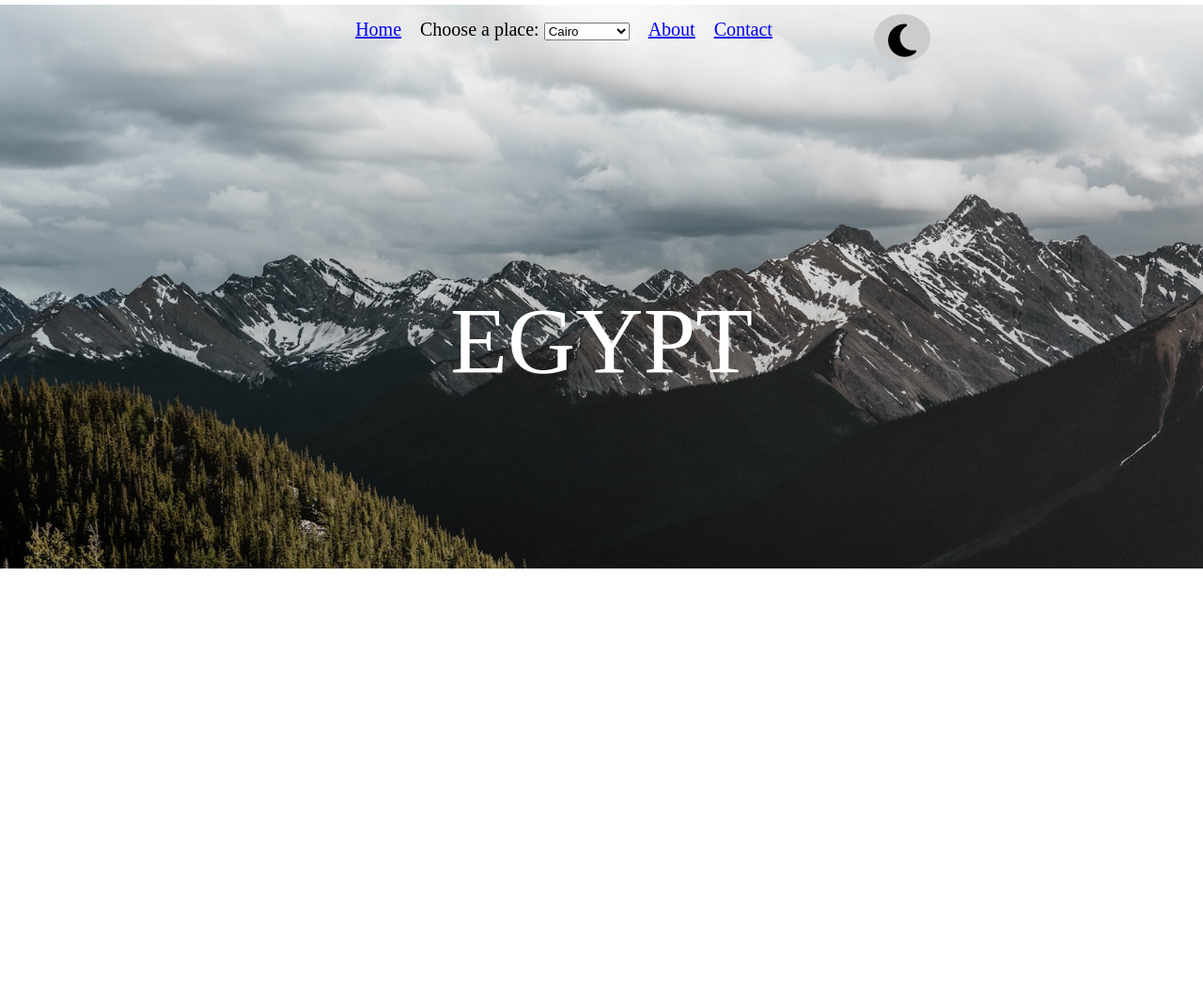
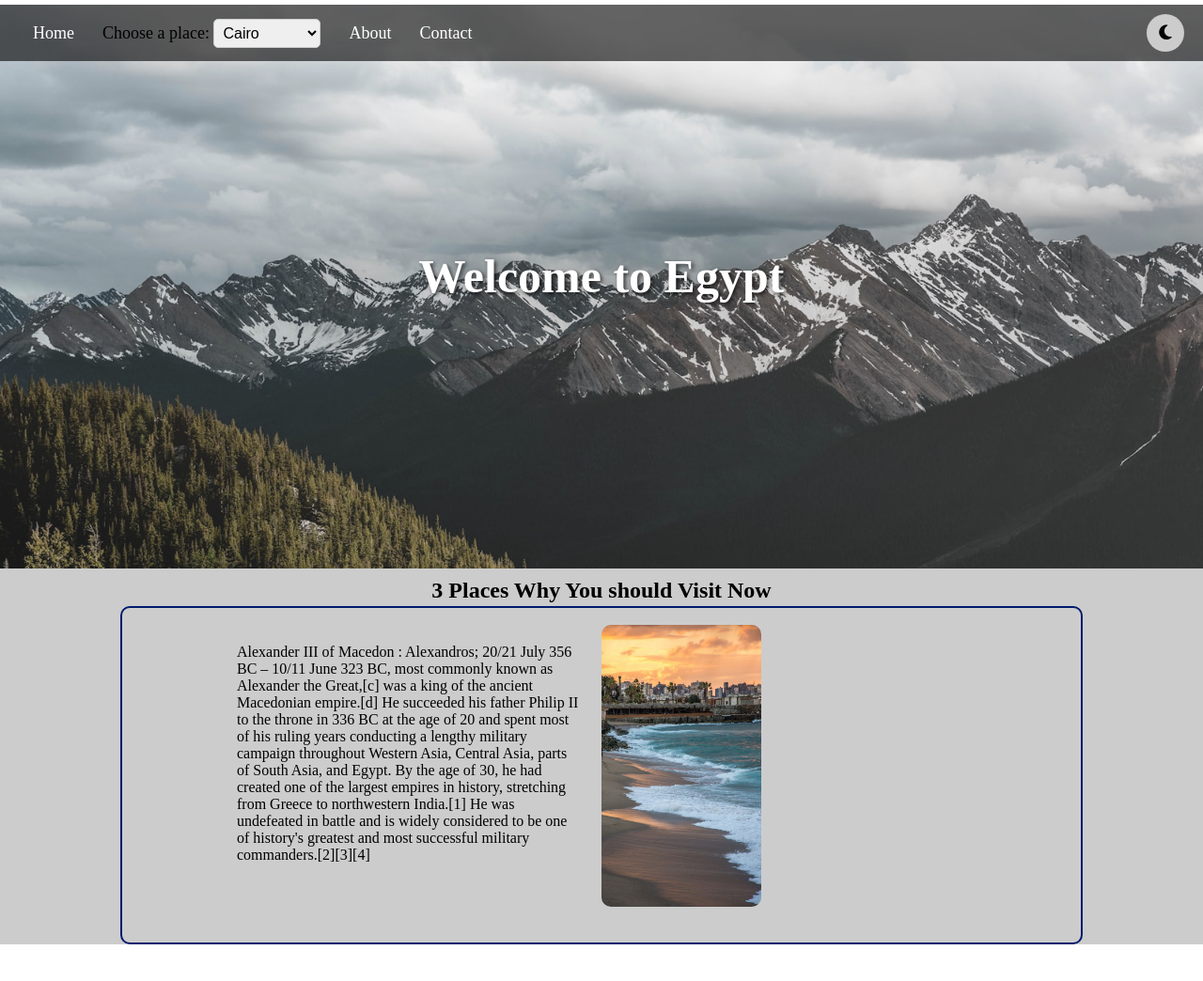
Before and after one commit to mostafasamehkasaba/Graduation-project, a plain HTML site: page index.html in a window 1280 px wide. Shown: the top 1044 px of the page at 94% size. Before the commit the page ends 800 px from the top, so only its background shows below. Drawn offline with Linux system fonts and the light colour scheme.

Commit message:
css Mostafa

```diff
--- a/index.html
+++ b/index.html
@@ -45,8 +45,37 @@
           <i class="fa-solid fa-sun light" id="light" class="light"></i>
         </div>
       </nav>
-      <div class="egypt_text">EGYPT</div>
+     <div class="background"></div>
+  <div class="content">
+    <h1 class="egypt_text">Welcome to Egypt</h1>
     </header>
+
+    <section class="threePlaces">
+
+      <h1 class="two_text"> 3 Places Why You should Visit Now </h1>
+
+
+      <div class="content_places">
+       <div class="space_betwween">
+
+         <div class="text_places">
+          <div class="alex_text">Alexander III of Macedon : Alexandros; 20/21 July 356 BC – 10/11 June 323 BC, most commonly known as Alexander the Great,[c] was a king of the ancient Macedonian empire.[d] He succeeded his father Philip II to the throne in 336 BC at the age of 20 and spent most of his ruling years conducting a lengthy military campaign throughout Western Asia, Central Asia, parts of South Asia, and Egypt. By the age of 30, he had created one of the largest empires in history, stretching from Greece to northwestern India.[1] He was undefeated in battle and is widely considered to be one of history's greatest and most successful military commanders.[2][3][4]</div>
+          <div class="Aswan_text"></div>
+          <div class="cairo_text"></div>
+        </div>
+
+
+        <div class="img_places">
+        <div class="img_one"></div>
+        <div class="img_two"></div>
+        <div class="img_three"></div>
+        </div>
+
+       </div>
+
+      </div>
+
+    </section>
 
     <script src="script.js"></script>
   </body>
--- a/script.js
+++ b/script.js
@@ -27,14 +27,16 @@ var sun = document.getElementById("light");
 var moon = document.getElementById("dark");
 var body = document.body;
 
-sun.onclick = function changee() {
+sun.onclick = function () {
   sun.style.display = "none";
-  moon.style.display = "block";
+  moon.style.display = "flex";
   body.style.backgroundColor = "white";
+  body.style.color = "black";
 };
 
-moon.onclick = function restore() {
+moon.onclick = function () {
   body.style.backgroundColor = "#181C14";
+  body.style.color = "white";
   moon.style.display = "none";
-  sun.style.display = "block";
+  sun.style.display = "flex";
 };
--- a/styles.css
+++ b/styles.css
@@ -3,73 +3,178 @@
   margin: 0;
   box-sizing: border-box;
 }
-
+body {
+  height: 5000px;
+}
 header {
+  position: relative;
   margin-top: 5px;
   width: 100%;
   height: 600px;
+  overflow: hidden;
+}
+
+header .background {
+  position: absolute;
+  top: 0;
+  left: 0;
+  width: 100%;
+  height: 100%;
   background-image: url(assites/imgs/01.jpg);
   background-position: center;
   background-size: cover;
   background-repeat: no-repeat;
+  opacity: 0.9;
+  z-index: 1;
 }
+
+header .content {
+  position: relative;
+  z-index: 2;
+  text-align: center;
+  color: white;
+}
+
 nav {
   display: flex;
-  justify-content: center;
-  height: 50%;
+  justify-content: space-between;
+  align-items: center;
+  padding: 10px 20px;
+  height: auto;
+  background-color: rgba(0, 0, 0, 0.6);
+  z-index: 3;
+  position: relative;
 }
+
 ul {
-  width: 50%;
-  margin-top: 15px;
-  height: auto;
   display: flex;
   justify-content: center;
+  align-items: center;
+  list-style: none;
 }
+
 ul li {
-  font-size: 20px;
-  list-style-type: none;
-  margin-left: 20px;
+  font-size: 18px;
+  margin: 0 15px;
 }
+
+ul li a {
+  text-decoration: none;
+  color: white;
+  transition: color 0.3s;
+}
+
+ul li a:hover {
+  color: #f0a500;
+}
+
+ul li select {
+  font-size: 16px;
+  padding: 5px;
+  border-radius: 5px;
+  border: 1px solid #ccc;
+}
+
 .change_mode {
-  margin-top: 10px;
-  width: 100px;
   display: flex;
-  justify-content: space-around;
+  align-items: center;
+  gap: 10px;
 }
+
 .change_mode .dark {
   text-align: center;
   display: flex;
-  width: 60px;
+  width: 40px;
+  height: 40px;
   justify-content: center;
+  align-items: center;
   background-color: #ccc;
-  align-items: center;
   border-radius: 50%;
-  font-size: 40px;
-  height: 51px;
+  font-size: 18px;
+  cursor: pointer;
 }
+
 .change_mode .light {
   display: none;
   text-align: center;
-  width: 60px;
+  width: 40px;
+  height: 40px;
   justify-content: center;
+  align-items: center;
   background-color: #ccc;
-  align-items: center;
   border-radius: 50%;
-  font-size: 40px;
-  height: 51px;
+  font-size: 18px;
+  cursor: pointer;
 }
+
 .dark {
-  padding-top: 5px;
-  background-color: black;
+  color: black;
+  background-color: #f0a500;
 }
+
 .light {
-  padding-top: 5px;
-  background-color: white;
   color: white;
+  background-color: #000;
 }
+
 .egypt_text {
   width: 100%;
   text-align: center;
   color: white;
-  font-size: 100px;
+  font-size: 50px;
+  margin-top: 200px;
+  text-shadow: 2px 2px 4px rgba(0, 0, 0, 0.7);
 }
+
+.threePlaces {
+  width: 100%;
+  height: 400px;
+  background-color: #ccc;
+  display: flex;
+  flex-direction: column;
+  justify-content: center;
+  align-items: center;
+}
+.threePlaces h1 {
+  width: 100%;
+  height: 10%;
+  text-align: center;
+  padding-top: 10px;
+}
+.content_places {
+  width: 80%;
+  height: 90%;
+  margin: auto;
+  border: 2px solid #001a6e;
+  border-radius: 10px;
+  display: flex;
+  align-items: center;
+}
+.content_places .space_betwween {
+  width: 80%;
+  height: 90%;
+  margin: auto;
+  display: flex;
+  justify-content: center;
+  align-items: center;
+  /* border: 1px solid red; */
+}
+.text_places {
+  width: 50%;
+  height: 100%;
+  padding: 20px;
+}
+.img_places {
+  width: 50%;
+  height: 100%;
+}
+.content_places .space_betwween .img_one {
+  width: 170px;
+  height: 300px;
+  padding-top: 5px;
+  background-image: url(assites/imgs/alex.jpeg);
+  background-position: center;
+  background-repeat: no-repeat;
+  background-size: cover;
+  border-radius: 10px;
+}
```
Also changed, not shown: assites/imgs/153633-الاسترخاء-على-النيل-فى-أسوان.jpg (added), assites/imgs/EGypt Pryadies.jpg (deleted), assites/imgs/Egypt Pyramids.jpg (deleted), assites/imgs/alex.jpeg (added), assites/imgs/cairo.jpg (added).
